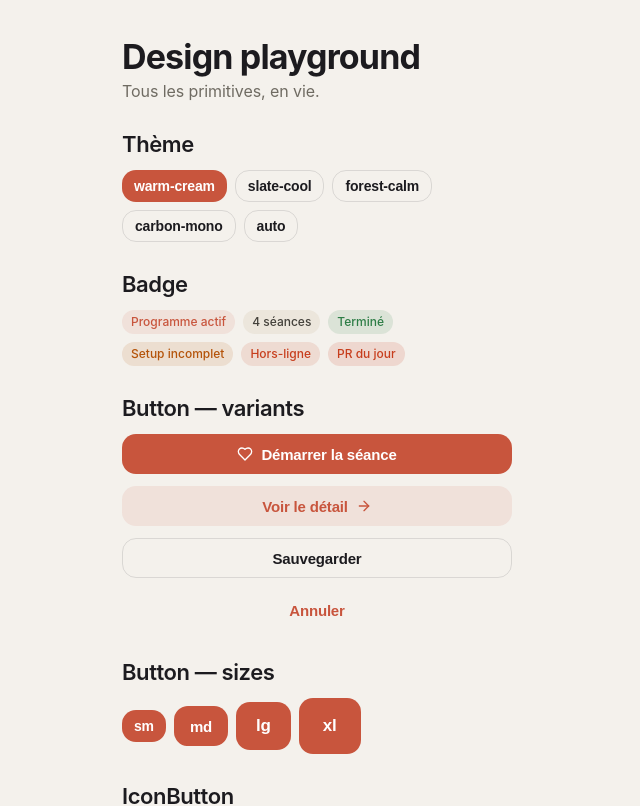
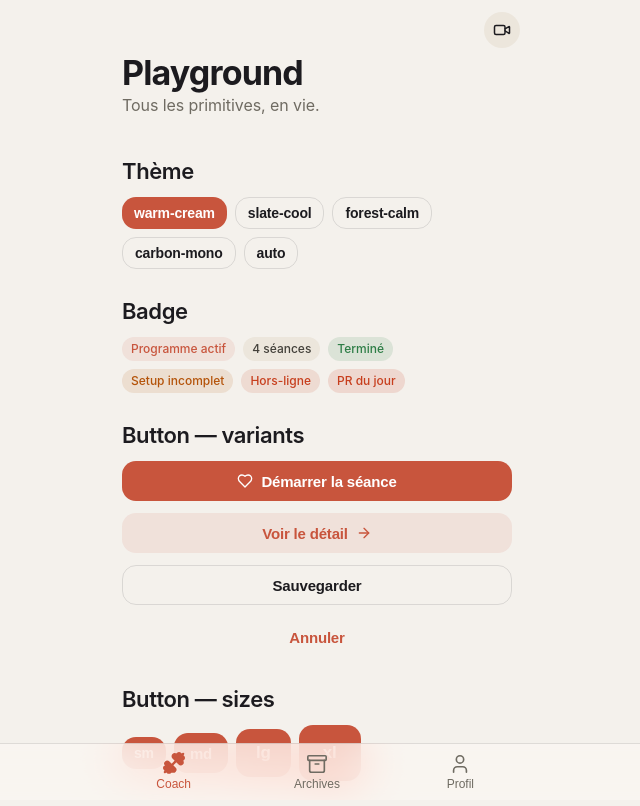
Before and after one commit to naseradd/app-coach-claude, a React (Vite) app in the folder packages/web/: page / in a window 1280 px wide. Shown: the top 806 px of the page, without its empty margins (323-963 px from the left). Built offline with nearby package versions, Linux system fonts and the light colour scheme.

Commit message:
feat(web): design playground page rendering all primitives

```diff
--- a/packages/web/src/pages/_DesignPlayground.tsx
+++ b/packages/web/src/pages/_DesignPlayground.tsx
@@ -8,11 +8,16 @@ import {
   IconButton,
   ListGroup,
   ListRow,
+  MediaThumb,
+  NavBar,
   ProgressBar,
   Segmented,
   RPESegmented,
+  Sheet,
   Stepper,
+  TabBar,
   Toggle,
+  type TabId,
 } from '../components/ui/index.js';
 
 export function DesignPlayground() {
@@ -24,6 +29,9 @@ export function DesignPlayground() {
   const [rpe, setRpe] = useState(7);
   const [notif, setNotif] = useState(true);
   const [haptic, setHaptic] = useState(false);
+  const [sheetOpen, setSheetOpen] = useState(false);
+  const [sheetLargeOpen, setSheetLargeOpen] = useState(false);
+  const [tab, setTab] = useState<TabId>('coach');
 
   const setT = (t: ThemeId) => {
     setTheme(t);
@@ -31,11 +39,18 @@ export function DesignPlayground() {
   };
 
   return (
-    <div style={{ maxWidth: 430, margin: '0 auto', padding: 20, paddingBottom: 120 }}>
-      <h1 className="t-large" style={{ margin: '8px 0 4px' }}>Design playground</h1>
-      <p className="t-callout" style={{ color: 'var(--ink-3)', margin: '0 0 24px' }}>
-        Tous les primitives, en vie.
-      </p>
+    <>
+      <div style={{ maxWidth: 430, margin: '0 auto', minHeight: '100vh' }}>
+        <NavBar
+          title="Playground"
+          subtitle="Tous les primitives, en vie."
+          trailing={
+            <IconButton ariaLabel="Vidéo" variant="tinted">
+              <Video size={18} />
+            </IconButton>
+          }
+        />
+        <div style={{ padding: '0 20px 120px' }}>
 
       <Section title="Thème">
         <div style={{ display: 'flex', flexWrap: 'wrap', gap: 8 }}>
@@ -215,7 +230,67 @@ export function DesignPlayground() {
           />
         </ListGroup>
       </Section>
-    </div>
+
+      <Section title="MediaThumb">
+        <div style={{ display: 'grid', gap: 12 }}>
+          <MediaThumb
+            src="https://images.unsplash.com/photo-1581009146145-b5ef050c2e1e?auto=format&fit=crop&w=800&q=60"
+            alt="Démo bench press"
+          />
+          <MediaThumb src={null} alt="Pas de média" />
+        </div>
+      </Section>
+
+      <Section title="Sheet">
+        <div style={{ display: 'flex', flexWrap: 'wrap', gap: 8 }}>
+          <Button variant="tinted" onClick={() => setSheetOpen(true)}>
+            Ouvrir sheet medium
+          </Button>
+          <Button variant="bordered" onClick={() => setSheetLargeOpen(true)}>
+            Ouvrir sheet large
+          </Button>
+        </div>
+      </Section>
+
+      <Section title="NavBar + TabBar">
+        <Card variant="tinted">
+          <div className="t-callout" style={{ color: 'var(--ink-3)' }}>
+            Scroll pour voir la NavBar collapse en compact (top de la page).
+            La TabBar est fixée en bas — onglet actif :{' '}
+            <span style={{ color: 'var(--accent)', fontWeight: 600 }}>{tab}</span>.
+          </div>
+        </Card>
+      </Section>
+
+        </div>
+      </div>
+
+      <Sheet open={sheetOpen} onClose={() => setSheetOpen(false)} detent="medium">
+        <h3 className="t-title-3" style={{ margin: '0 0 12px' }}>Sheet medium</h3>
+        <p className="t-callout" style={{ color: 'var(--ink-3)' }}>
+          Drag vers le bas ou tap sur le scrim pour fermer. ESC marche aussi.
+        </p>
+        <div style={{ marginTop: 16 }}>
+          <Button fullWidth onClick={() => setSheetOpen(false)}>Fermer</Button>
+        </div>
+      </Sheet>
+
+      <Sheet open={sheetLargeOpen} onClose={() => setSheetLargeOpen(false)} detent="large">
+        <h3 className="t-title-3" style={{ margin: '0 0 12px' }}>Sheet large</h3>
+        <MediaThumb
+          src="https://images.unsplash.com/photo-1581009146145-b5ef050c2e1e?auto=format&fit=crop&w=800&q=60"
+          alt="Démo"
+        />
+        <p className="t-callout" style={{ color: 'var(--ink-3)', marginTop: 12 }}>
+          Detent large = 86vh. Idéal pour player vidéo + cues.
+        </p>
+        <div style={{ marginTop: 16 }}>
+          <Button fullWidth variant="tinted" onClick={() => setSheetLargeOpen(false)}>Fermer</Button>
+        </div>
+      </Sheet>
+
+      <TabBar active={tab} onChange={setTab} />
+    </>
   );
 }
 
```
